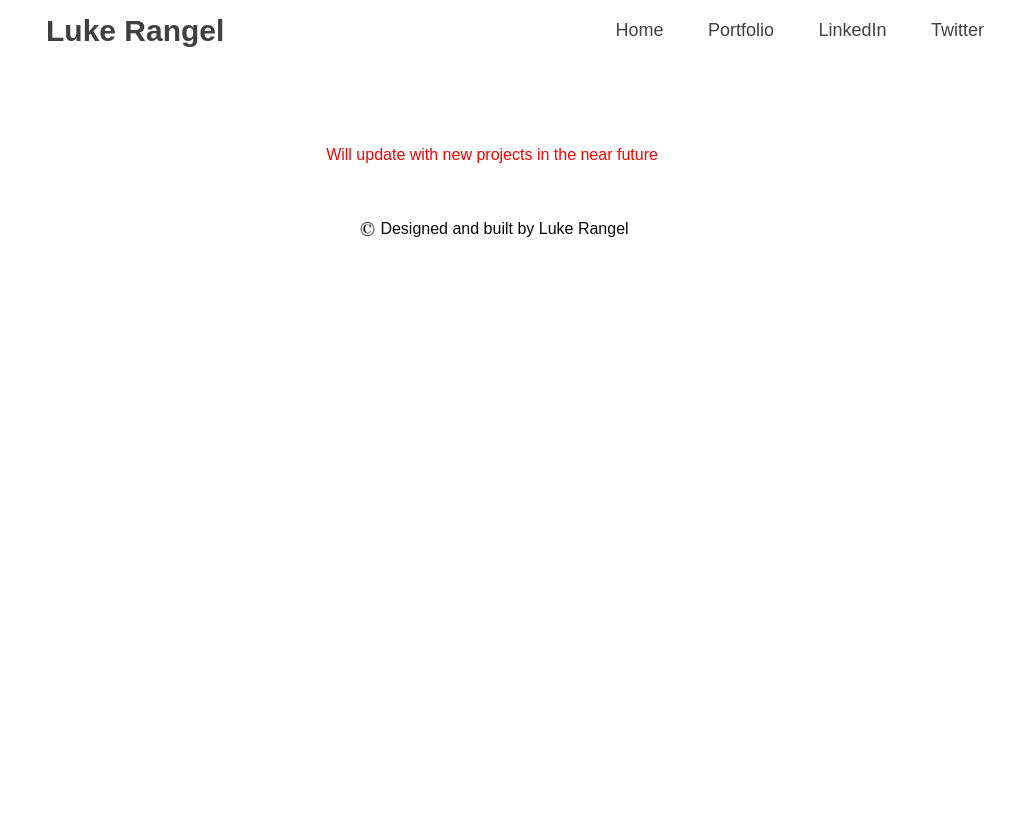
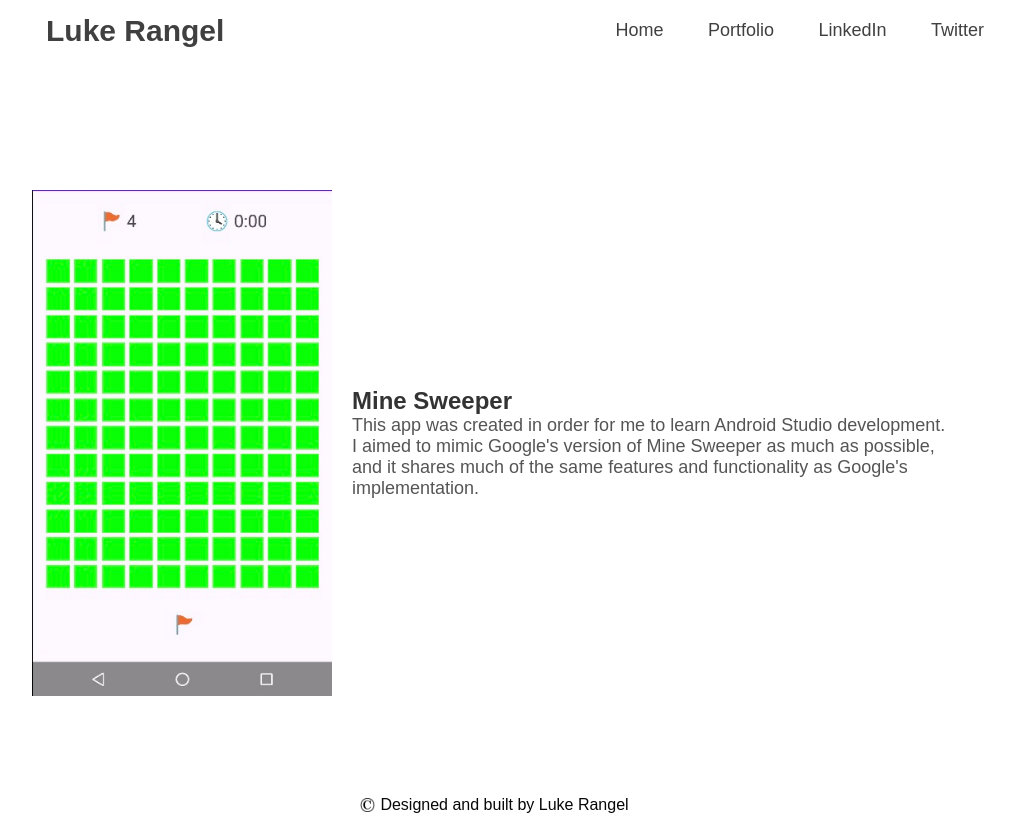
Before and after one commit to ljrangel49/ljrangel49.github.io, a plain HTML site: page portfolio.html in a window 1280 px wide. Shown: the whole page, without its empty margins (148-1163 px from the left). Drawn offline with Linux system fonts and the light colour scheme.

Commit message:
Added mine sweeper to portfolio

```diff
--- a/portfolio.html
+++ b/portfolio.html
@@ -1,4 +1,5 @@
 <!DOCTYPE html>
+
 <html lang="en">
     <head>
         <meta charset="UTF-8">
@@ -13,6 +14,45 @@
                 font-size: 30px;
                 list-style: none;
                 margin-left: 66px;
+            }
+
+            .project-container {
+                display: flex;
+                flex-direction: row;
+                align-items: center;
+                justify-content: center;
+                margin: 50px 0;
+            }
+
+            .project-image {
+                max-width: 300px;
+                margin-right: 20px;
+            }
+
+            .project-info {
+                max-width: 600px;
+            }
+
+            .project-info h2 {
+                font-size: 24px;
+                color: #333;
+            }
+
+            .project-info p {
+                font-size: 18px;
+                color: #555;
+            }
+
+            .project-info a {
+                display: inline-block;
+                margin-top: 10px;
+                font-size: 18px;
+                text-decoration: none;
+                color: #007bff;
+            }
+
+            .project-info a:hover {
+                text-decoration: underline;
             }
         </style>
     </head>
@@ -29,17 +69,19 @@
                     </ul>
                 </nav>
             </div>
-
-            <div id="WIP">
-                <div class="container">
-                  <div class="pW">
-                    <p class="centered-text">
-                      Will update with new projects in the near future
-                    </p>
-                  </div>
+        </div>
+        <div id = "MineSweeper">
+        <div class="container"></div>
+            <div class="project-container">
+                <img src="images/MineSweeper.jpg" alt="Project Image" class="project-image">
+                <div class="project-info">
+                    <h2>Mine Sweeper</h2>
+                    <p>This app was created in order for me to learn Android Studio development. I aimed to mimic Google's version of Mine Sweeper as much as possible, and it shares much of the same features and functionality as Google's implementation.</p>
+                    <!-- <a href="https://github.com/luke-rangel/sample-project" target="_blank">View Project</a> -->
                 </div>
-              </div>
+            </div>
         </div>
+    </div>
 
         <footer>
             <div class="footer-content">
```
Also changed, not shown: images/MineSweeper.jpg (added).
